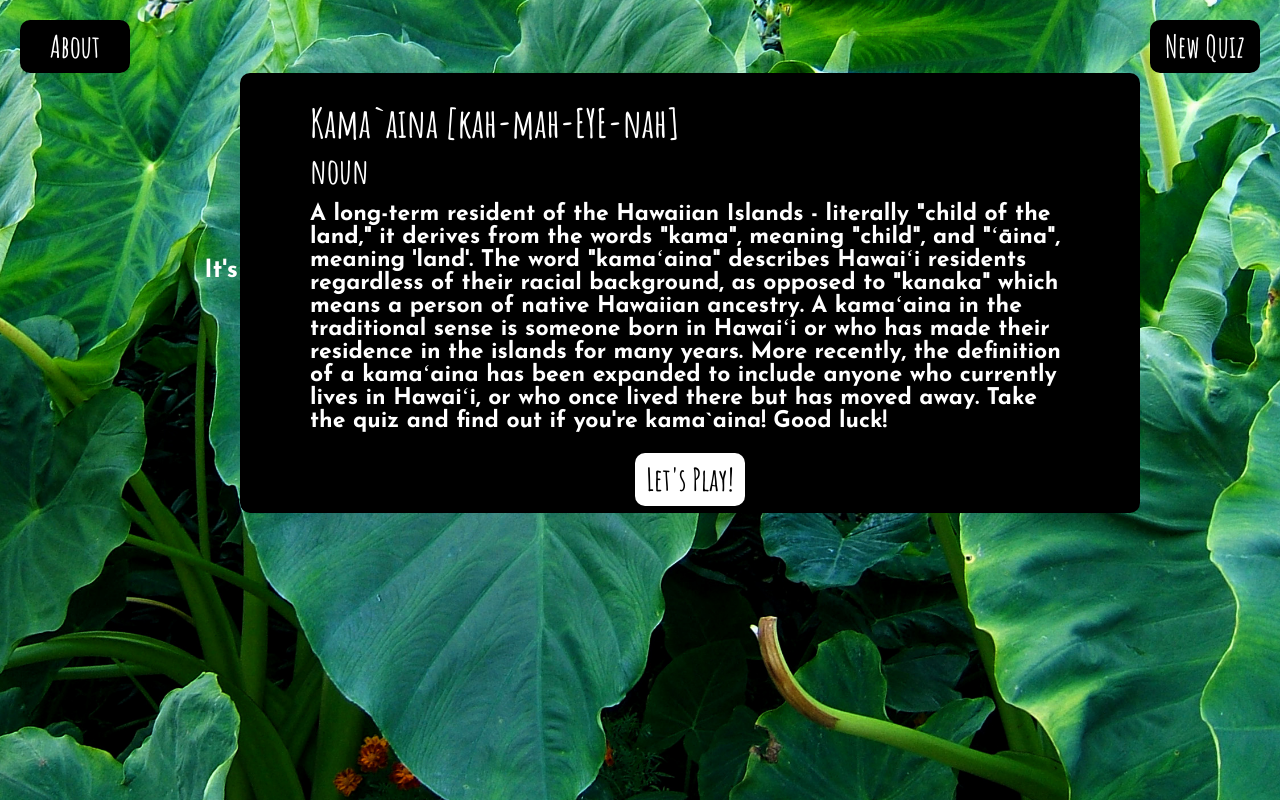
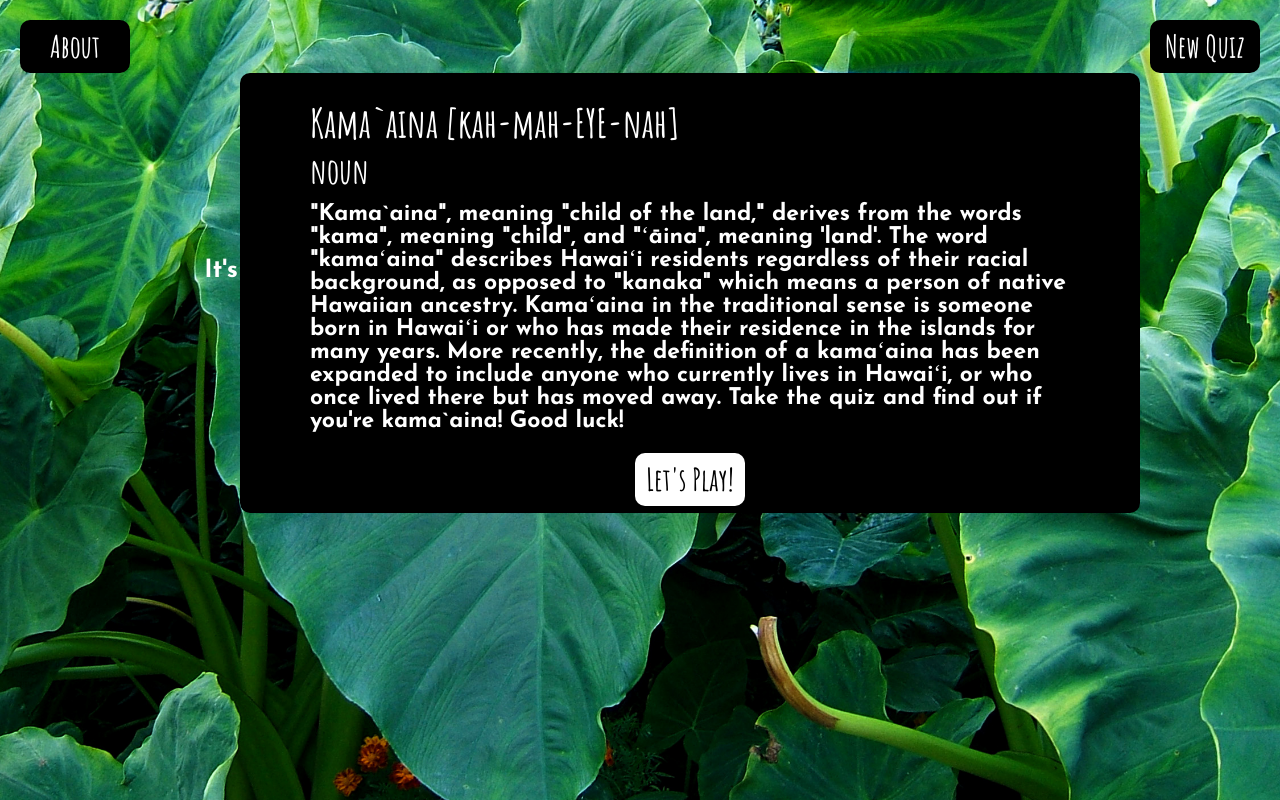
Before and after one commit to summermichiko/Hawaii-Quiz-App, a plain HTML site: page index.html in a window 1280 px wide. Both pictures are taken after a click on the button "About". Drawn offline with nearby package versions, Linux system fonts and the light colour scheme.

Commit message:
changed directions html

```diff
--- a/index.html
+++ b/index.html
@@ -40,8 +40,8 @@
 		<div class="definitionBox">
 			<h2 class="pronunciation">Kama`aina  [kah-mah-EYE-nah]</h2>
 			<p class="pos">noun</p>
-			<p class="definition">A long-term resident of the Hawaiian Islands - literally "child of the land," it derives from the words "kama", meaning "child", and "ʻāina", meaning 'land'. The word "kamaʻaina" describes Hawaiʻi residents regardless of their racial background, as opposed to "kanaka" which means a person of native Hawaiian ancestry.
-			A kamaʻaina in the traditional sense is someone born in Hawaiʻi or who has made their residence in the islands for many years. More recently, the definition of a kamaʻaina has been expanded to include anyone who currently lives in Hawaiʻi, or who once lived there but has moved away. Take the quiz and find out if you're kama`aina! Good luck!</p>
+			<p class="definition">"Kama`aina", meaning "child of the land," derives from the words "kama", meaning "child", and "ʻāina", meaning 'land'. The word "kamaʻaina" describes Hawaiʻi residents regardless of their racial background, as opposed to "kanaka" which means a person of native Hawaiian ancestry.
+			Kamaʻaina in the traditional sense is someone born in Hawaiʻi or who has made their residence in the islands for many years. More recently, the definition of a kamaʻaina has been expanded to include anyone who currently lives in Hawaiʻi, or who once lived there but has moved away. Take the quiz and find out if you're kama`aina! Good luck!</p>
 			<div class="button">
 				<button class="letsPlay" type="button">Let's Play!</button>
 			</div>
```
